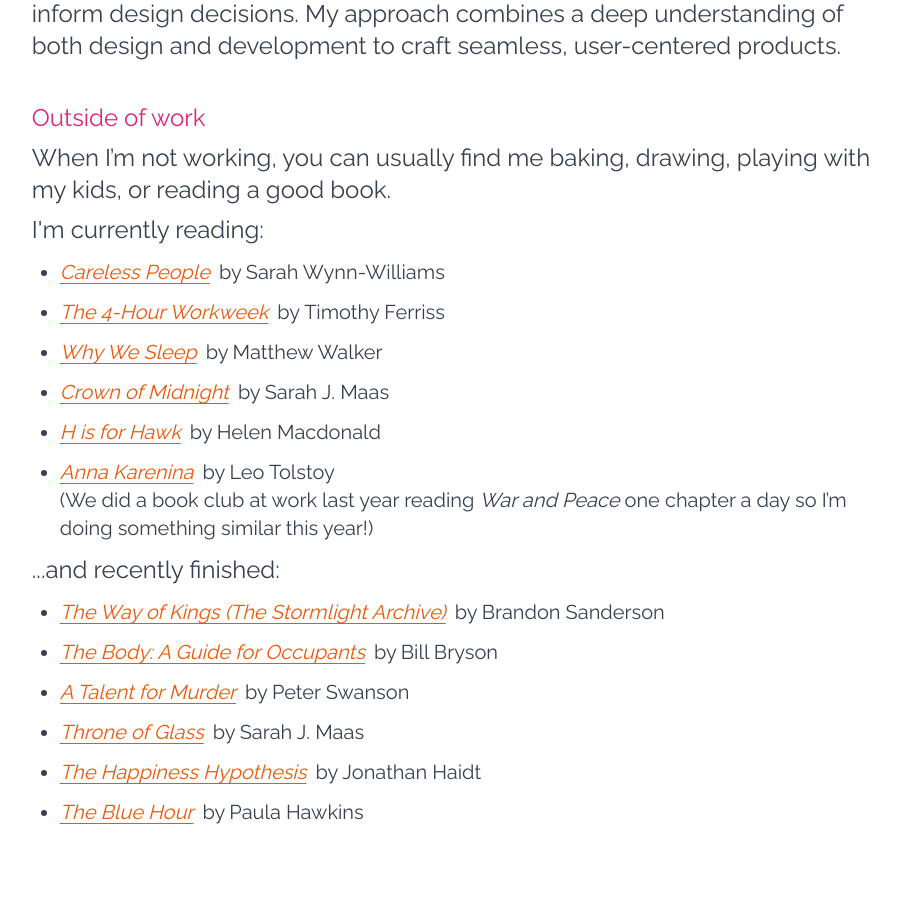
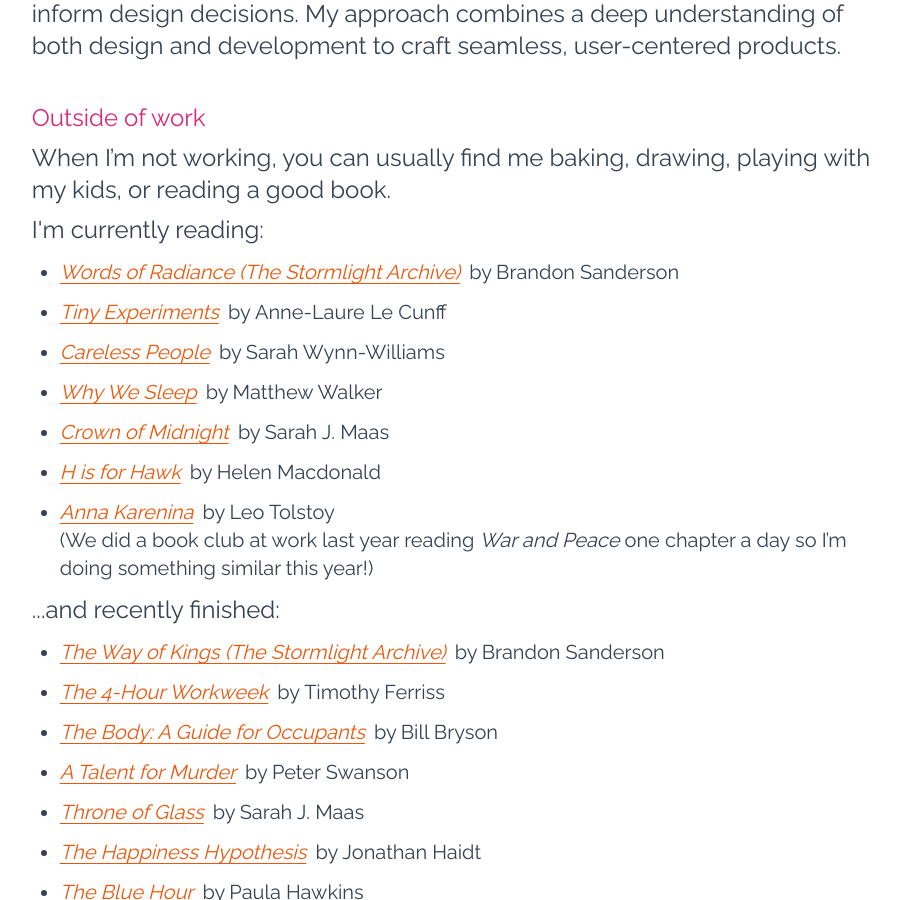
Before and after one commit to annabel/annabel.github.io, a Jekyll site: the page built from index.markdown, in a window 1280 px wide and 900 px high, scrolled down 1570 px. Shown: the whole window, without its empty margins (309-1209 px from the left). Built offline with Jekyll 4.4.1, drawn with Linux system fonts in a browser that asks for light colours; nearby versions of some CDN libraries.

Commit message:
Update books again

```diff
--- a/_data/books.yml
+++ b/_data/books.yml
@@ -1,10 +1,13 @@
 currently_reading:
+  - title: "Words of Radiance (The Stormlight Archive)"
+    author: "Brandon Sanderson"
+    url: "https://www.goodreads.com/book/show/17332218-words-of-radiance"
+  - title: "Tiny Experiments"
+    author: "Anne-Laure Le Cunff"
+    url: "https://www.goodreads.com/book/show/214268997-tiny-experiments"
   - title: "Careless People"
     author: "Sarah Wynn-Williams"
     url: "https://www.goodreads.com/book/show/223436601-careless-people"
-  - title: "The 4-Hour Workweek"
-    author: Timothy Ferriss
-    url: "https://www.goodreads.com/book/show/368593.The_4_Hour_Workweek"
   - title: "Why We Sleep"
     author: "Matthew Walker"
     url: "https://www.goodreads.com/book/show/34466963-why-we-sleep"
@@ -23,6 +26,9 @@
   - title: "The Way of Kings (The Stormlight Archive)"
     author: "Brandon Sanderson"
     url: "https://www.goodreads.com/book/show/7235533-the-way-of-kings"
+  - title: "The 4-Hour Workweek"
+    author: Timothy Ferriss
+    url: "https://www.goodreads.com/book/show/368593.The_4_Hour_Workweek"
   - title: "The Body: A Guide for Occupants"
     author: "Bill Bryson"
     url: "https://www.goodreads.com/book/show/43582376-the-body"
```
Also changed, not shown: 2 other files.
